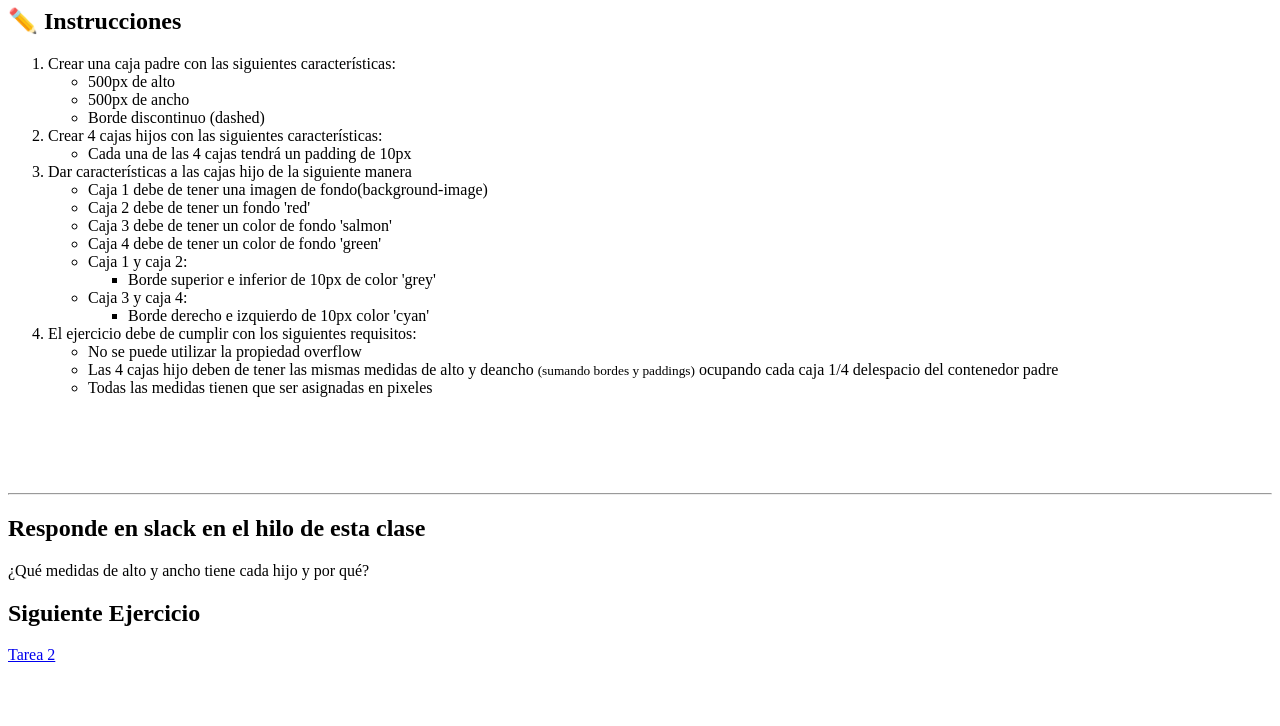
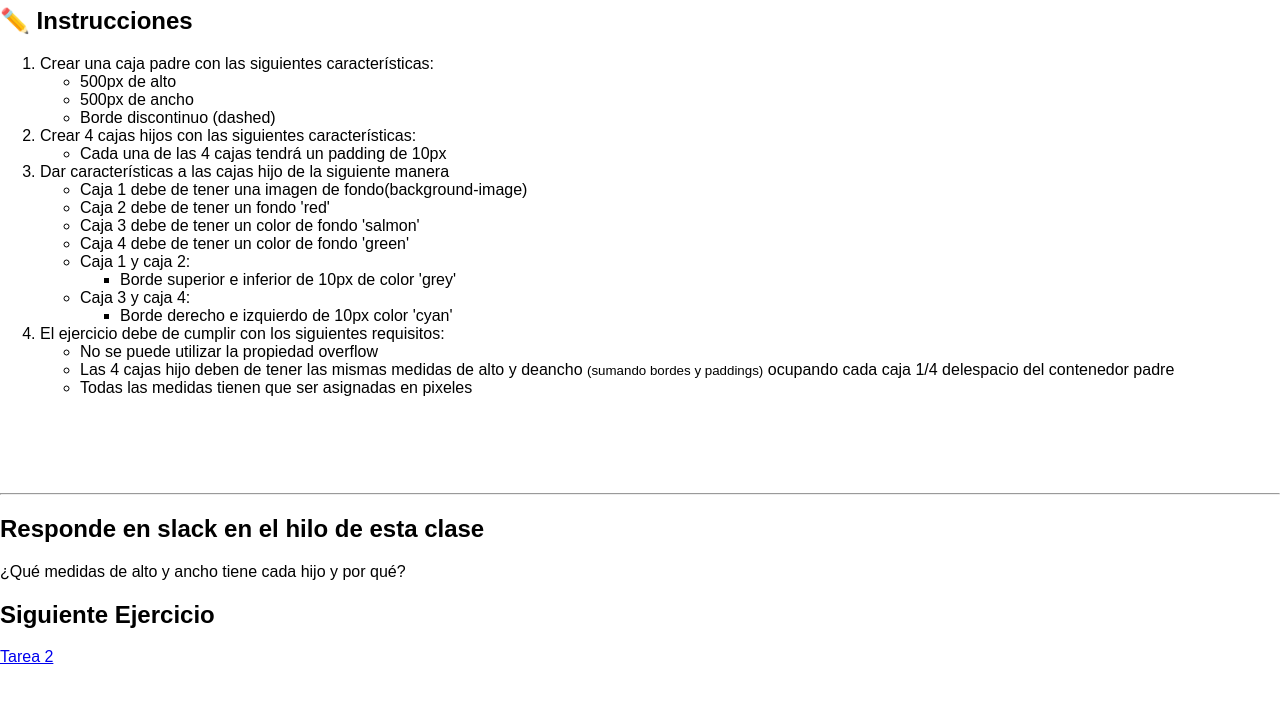
Before and after one commit to jsfdz/plantilla-academlo, a plain HTML site: page index.html in a window 1280 px wide. Shown: the part 74-800 px from the top of the page. Drawn offline with Linux system fonts and the light colour scheme.

Commit message:
agregando estilos

```diff
--- a/index.html
+++ b/index.html
@@ -6,6 +6,7 @@
   <meta http-equiv="X-UA-Compatible" content="IE=edge">
   <meta name="viewport" content="width=device-width, initial-scale=1.0">
   <title>📝 Tarea | Ejercicio</title>
+  <link rel="stylesheet" href="style.css">
 </head>
 
 <body>
--- /dev/null
+++ b/style.css
@@ -0,0 +1,13 @@
+html {
+  font-family: sans-serif;
+  font-size: 16px;
+  box-sizing: border-box;
+}
+
+* {
+  box-sizing: inherit;
+}
+
+body {
+  margin: 0;
+}
```
